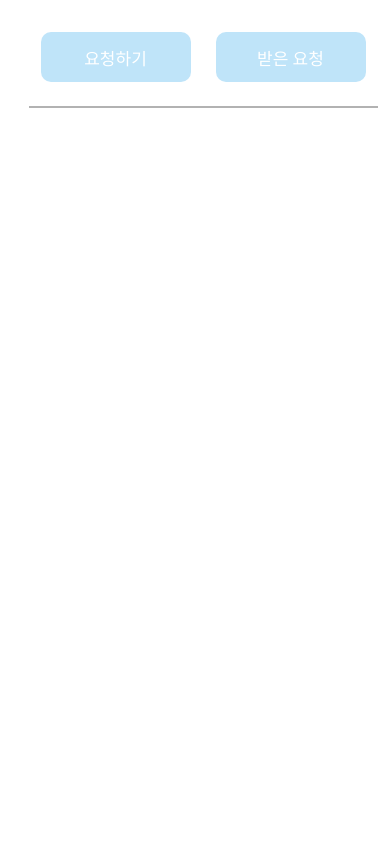
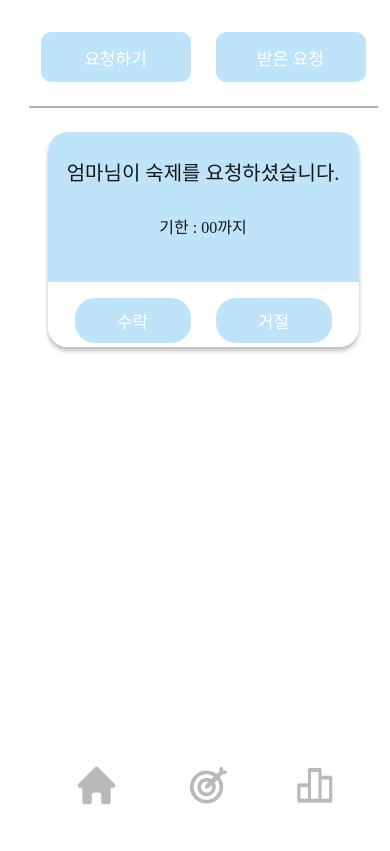
Before and after one commit to Anchaeyeon/OurHome, a plain HTML site: page frontend/html/request_received.html in a window 390 px wide. Drawn offline with Linux system fonts and the light colour scheme; a web font is replaced by a local one.

Commit message:
request 화면 완성

```diff
--- a/frontend/css/request_received.css
+++ b/frontend/css/request_received.css
@@ -12,7 +12,7 @@
         background-color: #FFF;
     }
 
-    .btn {
+    .request-btn {
         display: flex;
         align-items: center;
         flex-direction: row;
@@ -48,4 +48,92 @@
         border : 0;
         margin-top: 24px;
     }
+
+    .box {
+        width: 311px;
+        height: 215px;
+        background-image: linear-gradient(to bottom, #BFE4F9 70%, white 30%);
+        border-radius: 20px;
+        box-shadow: 0px 4px 4px 0px rgba(0, 0, 0, 0.25);
+        margin: 24px auto;
+    }
+
+    .txt-request {
+        display: flex;
+        align-items: center;
+        flex-direction: column;
+        justify-content: center;
+        color: rgba(0, 0, 0, 0.90);
+        font-family: 'Pretendard-Regular';
+        font-size: 20px;
+        font-style: normal;
+        font-weight: 500;
+        line-height: normal;
+        padding-top: 25px;
+    }
+
+    .deadline {
+        display: flex;
+        align-items: center;
+        flex-direction: column;
+        justify-content: center;
+        color: rgba(0, 0, 0, 0.90);
+        font-family: 'Pretendard-Regular';
+        font-size: 16px;
+        font-style: normal;
+        font-weight: 500;
+        line-height: normal;
+        padding-top: 10px;
+    }
+
+    .btn-container {
+        display: flex;
+        align-items: center;
+        flex-direction: row;
+        justify-content: center;
+        column-gap: 25px;
+    }
+
+    .btn-OX {
+        font-family: 'Pretendard-Regular';
+        font-weight: 500;
+        background-color: #BFE4F9;
+        border-radius: 20px;
+        width: 116px;
+        height: 45px;
+        border: none;
+        color: white;
+        font-size: 17px;
+        margin-top: 60px;
+    }
+
+    .btn-OX:hover {
+        background-color: #1C98ED;
+    }
+
+    .btn-OX:active {
+        background-color: #1C98ED;
+    }
+
+    .nav {
+        display: flex;
+        align-items: center;
+        flex-direction: row;
+        justify-content: center;
+        width: 100%;
+        height: 81px;
+        padding: 0;
+        list-style-type: none;
+        position: fixed;
+        bottom: 0;
+    }
+
+    .nav-item {
+        padding: 35px;
+    }
+
+    .nav-item img {
+        text-align: center;
+        text-decoration: none;
+    }
 }
--- a/frontend/html/request_received.html
+++ b/frontend/html/request_received.html
@@ -7,10 +7,38 @@
     <title>request - 받은 요청 확인</title>
 </head>
 <body>
-    <div class="btn">
+    <div class="request-btn">
         <button class="request">요청하기</button>
         <button class="request">받은 요청</button>
     </div>
     <hr class="line">
+    <div class="box">
+        <div class="txt-request">엄마님이 숙제를 요청하셨습니다.</div><br>
+        <div class="deadline">기한 : 00까지</div>
+        <div class="btn-container">
+            <button class="btn-OX">수락</button>
+            <button class="btn-OX">거절</button>
+        </div>
+    </div>
+    <nav>
+        <ul class="nav">
+            <li class="nav-item">
+                <a href="">
+                    <img src="/frontend/img/home-nav.png" alt="">
+                </a>
+            </li>
+            <li class="nav-item">
+                <a href="">
+                    <img src="/frontend/img/request-nav.png" alt="">
+                </a>
+            </li>
+            <li class="nav-item">
+                <a href="">
+                    <img src="/frontend/img/status-nav.png" alt="">
+                </a>
+            </li>
+        </ul>
+    </nav>
+
 </body>
 </html>
```
Also changed, not shown: frontend/img/home-nav.png (added), frontend/img/request-nav.png (added), frontend/img/status-nav.png (added).
